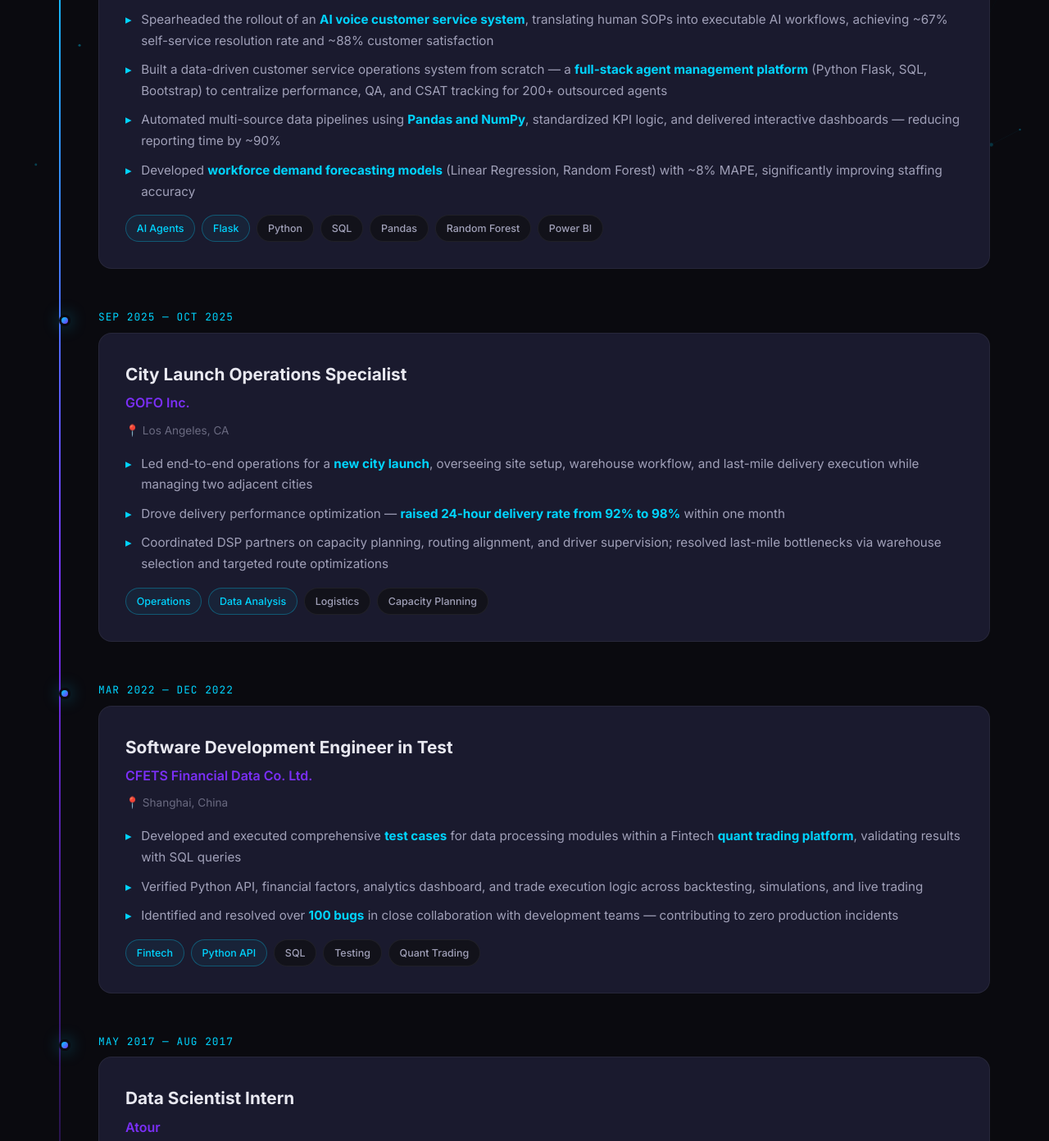
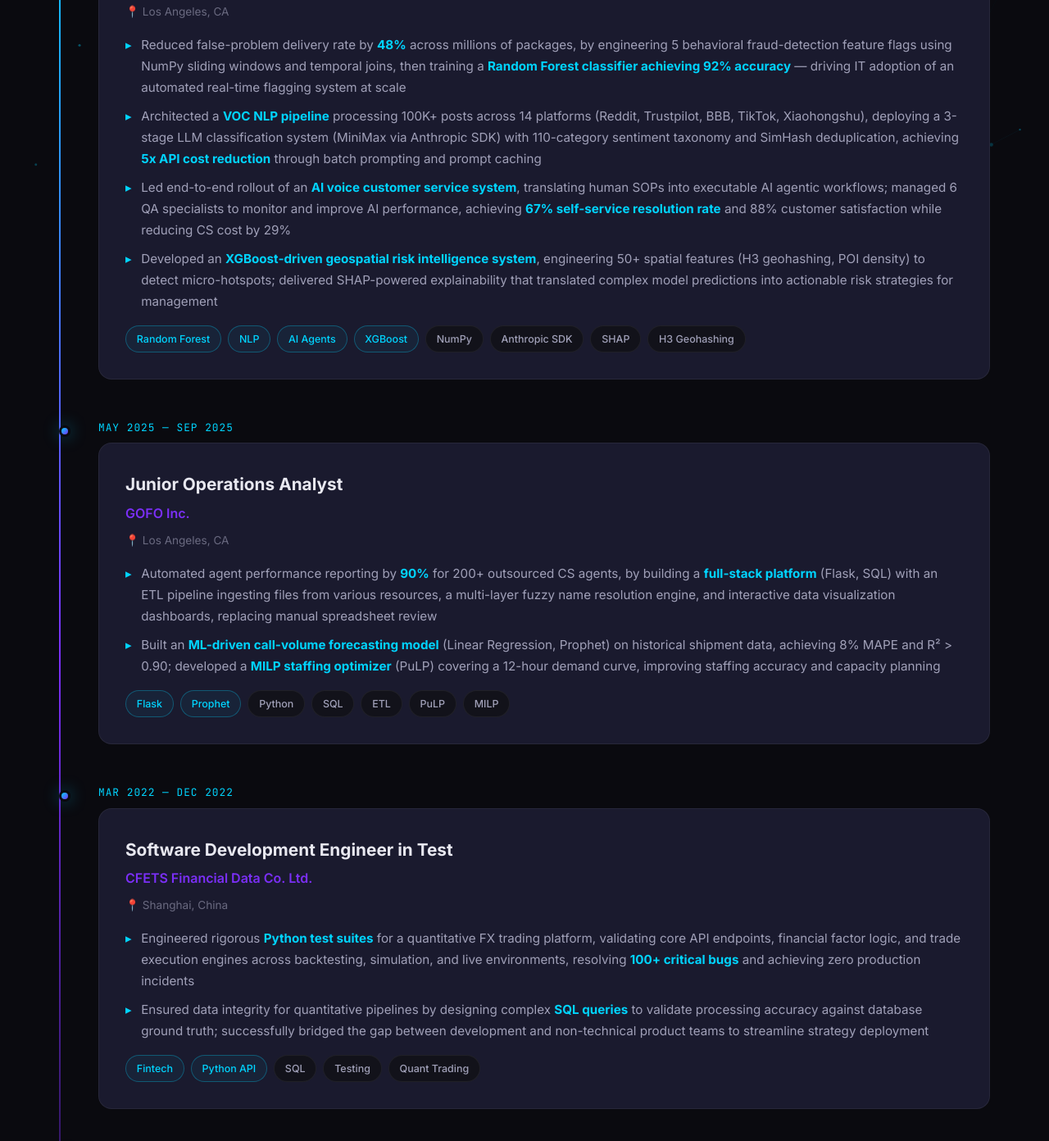
Before and after one commit to zxcjoy/zxcjoy.github.io, a plain HTML site: page experience.html in a window 1280 px wide. Shown: the part 588-1980 px from the top of the page at 82% size. Drawn offline with Linux system fonts and the light colour scheme.

Commit message:
V1.1.1 experience updated

```diff
--- a/experience.html
+++ b/experience.html
@@ -35,46 +35,50 @@
       <div class="timeline">
         <!-- GOFO Operations Analyst -->
         <div class="timeline-item animate-on-scroll">
-          <div class="timeline-date">MAY 2025 — PRESENT</div>
+          <div class="timeline-date">SEP 2025 — PRESENT</div>
           <div class="card">
             <div class="timeline-title">Operations Analyst</div>
+            <div class="timeline-badge" style="color:var(--accent); font-size:0.85rem; margin-bottom:0.5rem;">🏆 Winner of 2025 Annual Business Pioneer Award</div>
             <div class="timeline-company">GOFO Inc.</div>
             <div class="timeline-location">📍 Los Angeles, CA</div>
             <ul class="timeline-bullets">
-              <li>Spearheaded the rollout of an <strong style="color:var(--accent);">AI voice customer service system</strong>, translating human SOPs into executable AI workflows, achieving ~67% self-service resolution rate and ~88% customer satisfaction</li>
-              <li>Built a data-driven customer service operations system from scratch — a <strong style="color:var(--accent);">full-stack agent management platform</strong> (Python Flask, SQL, Bootstrap) to centralize performance, QA, and CSAT tracking for 200+ outsourced agents</li>
-              <li>Automated multi-source data pipelines using <strong style="color:var(--accent);">Pandas and NumPy</strong>, standardized KPI logic, and delivered interactive dashboards — reducing reporting time by ~90%</li>
-              <li>Developed <strong style="color:var(--accent);">workforce demand forecasting models</strong> (Linear Regression, Random Forest) with ~8% MAPE, significantly improving staffing accuracy</li>
+              <li>Reduced false-problem delivery rate by <strong style="color:var(--accent);">48%</strong> across millions of packages, by engineering 5 behavioral fraud-detection feature flags using NumPy sliding windows and temporal joins, then training a <strong style="color:var(--accent);">Random Forest classifier achieving 92% accuracy</strong> — driving IT adoption of an automated real-time flagging system at scale</li>
+              <li>Architected a <strong style="color:var(--accent);">VOC NLP pipeline</strong> processing 100K+ posts across 14 platforms (Reddit, Trustpilot, BBB, TikTok, Xiaohongshu), deploying a 3-stage LLM classification system (MiniMax via Anthropic SDK) with 110-category sentiment taxonomy and SimHash deduplication, achieving <strong style="color:var(--accent);">5x API cost reduction</strong> through batch prompting and prompt caching</li>
+              <li>Led end-to-end rollout of an <strong style="color:var(--accent);">AI voice customer service system</strong>, translating human SOPs into executable AI agentic workflows; managed 6 QA specialists to monitor and improve AI performance, achieving <strong style="color:var(--accent);">67% self-service resolution rate</strong> and 88% customer satisfaction while reducing CS cost by 29%</li>
+              <li>Developed an <strong style="color:var(--accent);">XGBoost-driven geospatial risk intelligence system</strong>, engineering 50+ spatial features (H3 geohashing, POI density) to detect micro-hotspots; delivered SHAP-powered explainability that translated complex model predictions into actionable risk strategies for management</li>
             </ul>
             <div class="tags">
+              <span class="tag tag-accent">Random Forest</span>
+              <span class="tag tag-accent">NLP</span>
               <span class="tag tag-accent">AI Agents</span>
-              <span class="tag tag-accent">Flask</span>
-              <span class="tag">Python</span>
-              <span class="tag">SQL</span>
-              <span class="tag">Pandas</span>
-              <span class="tag">Random Forest</span>
-              <span class="tag">Power BI</span>
+              <span class="tag tag-accent">XGBoost</span>
+              <span class="tag">NumPy</span>
+              <span class="tag">Anthropic SDK</span>
+              <span class="tag">SHAP</span>
+              <span class="tag">H3 Geohashing</span>
             </div>
           </div>
         </div>
 
-        <!-- GOFO City Launch -->
+        <!-- GOFO Junior Operations Analyst -->
         <div class="timeline-item animate-on-scroll">
-          <div class="timeline-date">SEP 2025 — OCT 2025</div>
+          <div class="timeline-date">MAY 2025 — SEP 2025</div>
           <div class="card">
-            <div class="timeline-title">City Launch Operations Specialist</div>
+            <div class="timeline-title">Junior Operations Analyst</div>
             <div class="timeline-company">GOFO Inc.</div>
             <div class="timeline-location">📍 Los Angeles, CA</div>
             <ul class="timeline-bullets">
-              <li>Led end-to-end operations for a <strong style="color:var(--accent);">new city launch</strong>, overseeing site setup, warehouse workflow, and last-mile delivery execution while managing two adjacent cities</li>
-              <li>Drove delivery performance optimization — <strong style="color:var(--accent);">raised 24-hour delivery rate from 92% to 98%</strong> within one month</li>
-              <li>Coordinated DSP partners on capacity planning, routing alignment, and driver supervision; resolved last-mile bottlenecks via warehouse selection and targeted route optimizations</li>
+              <li>Automated agent performance reporting by <strong style="color:var(--accent);">90%</strong> for 200+ outsourced CS agents, by building a <strong style="color:var(--accent);">full-stack platform</strong> (Flask, SQL) with an ETL pipeline ingesting files from various resources, a multi-layer fuzzy name resolution engine, and interactive data visualization dashboards, replacing manual spreadsheet review</li>
+              <li>Built an <strong style="color:var(--accent);">ML-driven call-volume forecasting model</strong> (Linear Regression, Prophet) on historical shipment data, achieving 8% MAPE and R² > 0.90; developed a <strong style="color:var(--accent);">MILP staffing optimizer</strong> (PuLP) covering a 12-hour demand curve, improving staffing accuracy and capacity planning</li>
             </ul>
             <div class="tags">
-              <span class="tag tag-accent">Operations</span>
-              <span class="tag tag-accent">Data Analysis</span>
-              <span class="tag">Logistics</span>
-              <span class="tag">Capacity Planning</span>
+              <span class="tag tag-accent">Flask</span>
+              <span class="tag tag-accent">Prophet</span>
+              <span class="tag">Python</span>
+              <span class="tag">SQL</span>
+              <span class="tag">ETL</span>
+              <span class="tag">PuLP</span>
+              <span class="tag">MILP</span>
             </div>
           </div>
         </div>
@@ -87,9 +91,8 @@
             <div class="timeline-company">CFETS Financial Data Co. Ltd.</div>
             <div class="timeline-location">📍 Shanghai, China</div>
             <ul class="timeline-bullets">
-              <li>Developed and executed comprehensive <strong style="color:var(--accent);">test cases</strong> for data processing modules within a Fintech <strong style="color:var(--accent);">quant trading platform</strong>, validating results with SQL queries</li>
-              <li>Verified Python API, financial factors, analytics dashboard, and trade execution logic across backtesting, simulations, and live trading</li>
-              <li>Identified and resolved over <strong style="color:var(--accent);">100 bugs</strong> in close collaboration with development teams — contributing to zero production incidents</li>
+              <li>Engineered rigorous <strong style="color:var(--accent);">Python test suites</strong> for a quantitative FX trading platform, validating core API endpoints, financial factor logic, and trade execution engines across backtesting, simulation, and live environments, resolving <strong style="color:var(--accent);">100+ critical bugs</strong> and achieving zero production incidents</li>
+              <li>Ensured data integrity for quantitative pipelines by designing complex <strong style="color:var(--accent);">SQL queries</strong> to validate processing accuracy against database ground truth; successfully bridged the gap between development and non-technical product teams to streamline strategy deployment</li>
             </ul>
             <div class="tags">
               <span class="tag tag-accent">Fintech</span>
@@ -106,11 +109,11 @@
           <div class="timeline-date">MAY 2017 — AUG 2017</div>
           <div class="card">
             <div class="timeline-title">Data Scientist Intern</div>
-            <div class="timeline-company">Atour</div>
+            <div class="timeline-company">Atour Hotel Group</div>
             <div class="timeline-location">📍 Shanghai, China</div>
             <ul class="timeline-bullets">
-              <li>Analyzed a year's hotel data in <strong style="color:var(--accent);">R</strong> using one-hot encoding, linear regression, and best subset selection — insights contributed to a <strong style="color:var(--accent);">22% YoY increase in RevPAR</strong></li>
-              <li>Designed and executed an <strong style="color:var(--accent);">A/B test</strong> evaluating complimentary breakfast impact, resulting in an 8% increase in monthly paid gold membership revenue</li>
+              <li>Contributed to a <strong style="color:var(--accent);">22% YoY increase in RevPAR</strong>, by analyzing hotel data in R using one-hot encoding, linear regression, and best-subset selection to identify peak seasons as the dominant revenue driver, delivering actionable pricing insights to management</li>
+              <li>Drove an <strong style="color:var(--accent);">8% increase in paid gold membership revenue</strong>, by designing and executing an A/B test evaluating complimentary breakfast impact on membership conversion, validated via Mann-Whitney U test</li>
             </ul>
             <div class="tags">
               <span class="tag tag-accent">R</span>
@@ -125,20 +128,20 @@
       <!-- Impact metrics -->
       <div class="stats-row animate-on-scroll" style="margin-top:4rem;">
         <div class="stat-item">
+          <div class="stat-number" data-target="48" data-suffix="%">0%</div>
+          <div class="stat-label">False-Problem Rate Reduced</div>
+        </div>
+        <div class="stat-item">
+          <div class="stat-number" data-target="5" data-suffix="x">0x</div>
+          <div class="stat-label">API Cost Reduction</div>
+        </div>
+        <div class="stat-item">
           <div class="stat-number" data-target="67" data-suffix="%">0%</div>
           <div class="stat-label">AI Self-Service Rate</div>
         </div>
         <div class="stat-item">
           <div class="stat-number" data-target="90" data-suffix="%">0%</div>
-          <div class="stat-label">Reporting Time Saved</div>
-        </div>
-        <div class="stat-item">
-          <div class="stat-number" data-target="98" data-suffix="%">0%</div>
-          <div class="stat-label">Delivery Rate Achieved</div>
-        </div>
-        <div class="stat-item">
-          <div class="stat-number" data-target="100" data-suffix="+">0+</div>
-          <div class="stat-label">Bugs Resolved (0 prod)</div>
+          <div class="stat-label">Reporting Automated</div>
         </div>
       </div>
     </section>
```
